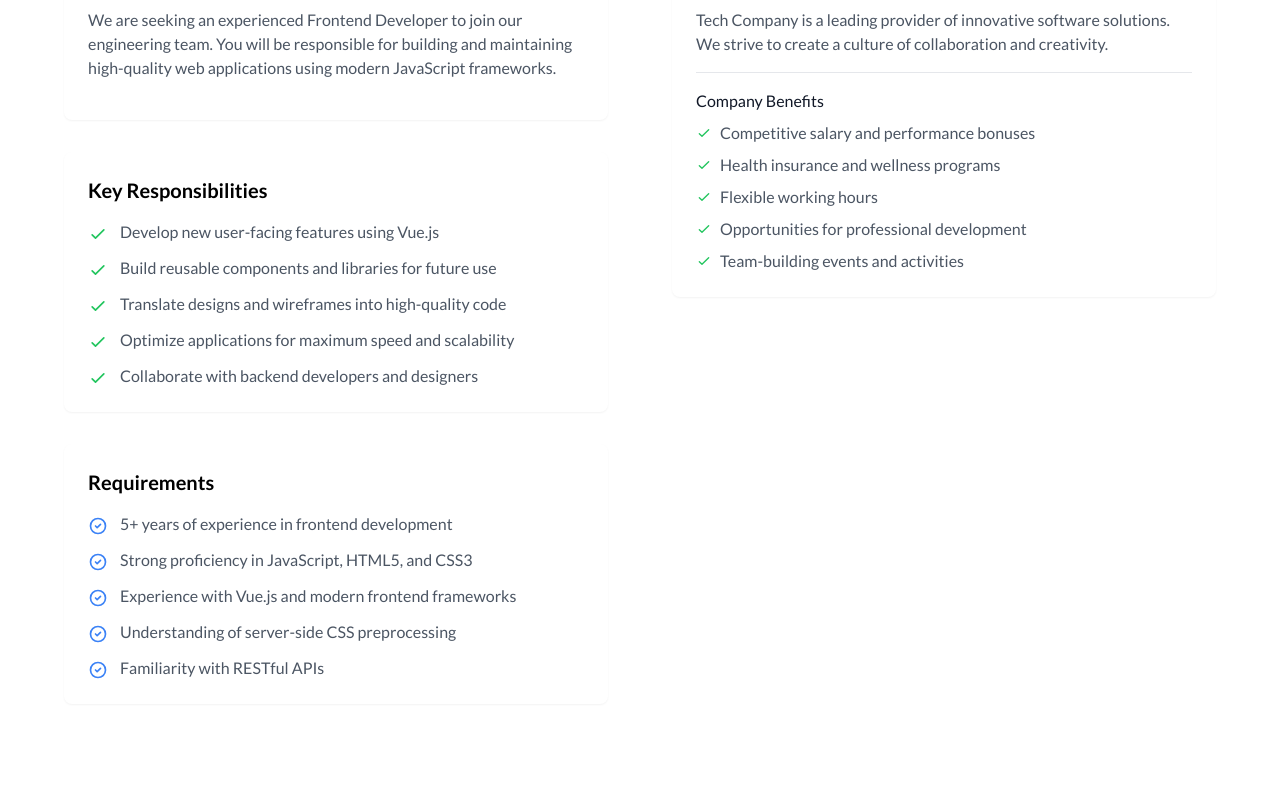
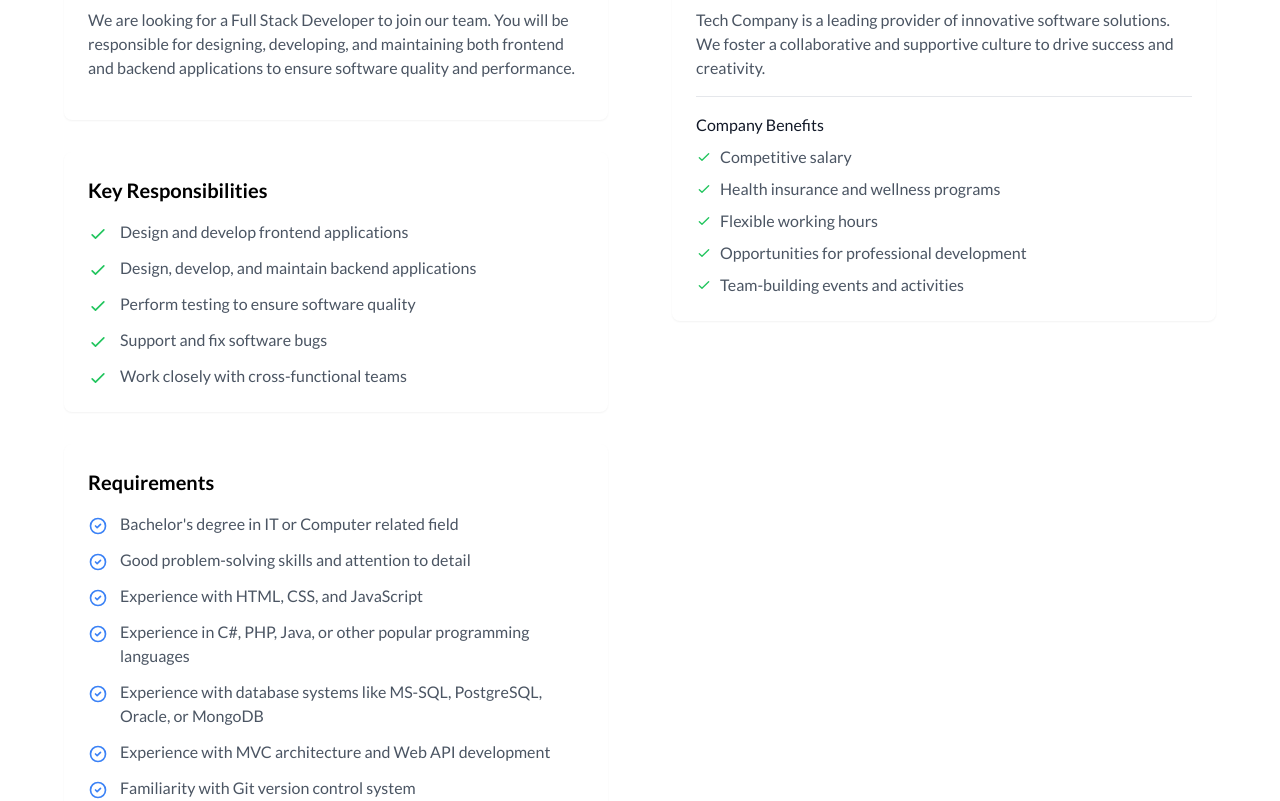
Before and after one commit to signofcommunication/gaws, a Nuxt app: page /careers/1 in a window 1280 px wide. Shown: the part 340-1141 px from the top of the page. Built offline with nearby package versions, Linux system fonts and the light colour scheme.

Commit message:
feat: update job detail

```diff
--- a/components/CareerDetail.vue
+++ b/components/CareerDetail.vue
@@ -115,7 +115,7 @@
             <h2 class="text-xl font-semibold mb-4">Requirements</h2>
             <ul class="space-y-3">
               <li
-                v-for="(requirement, index) in job.requirements"
+                v-for="(qualifications, index) in job.qualifications"
                 :key="index"
                 class="flex items-start"
               >
@@ -132,7 +132,7 @@
                     d="M9 12l2 2 4-4m6 2a9 9 0 11-18 0 9 9 0 0118 0z"
                   />
                 </svg>
-                <span class="text-gray-600">{{ requirement }}</span>
+                <span class="text-gray-600">{{ qualifications }}</span>
               </li>
             </ul>
           </section>
--- a/public/jobs.json
+++ b/public/jobs.json
@@ -1,28 +1,31 @@
 [
   {
     "id": 1,
-    "title": "FullStack Developer",
+    "title": "Full Stack Developer",
     "department": "Engineering",
     "location": "Onsite",
     "type": "Full-time",
-    "description": "We are seeking an experienced Frontend Developer to join our engineering team. You will be responsible for building and maintaining high-quality web applications using modern JavaScript frameworks.",
+    "description": "We are looking for a Full Stack Developer to join our team. You will be responsible for designing, developing, and maintaining both frontend and backend applications to ensure software quality and performance.",
     "responsibilities": [
-      "Develop new user-facing features using Vue.js",
-      "Build reusable components and libraries for future use",
-      "Translate designs and wireframes into high-quality code",
-      "Optimize applications for maximum speed and scalability",
-      "Collaborate with backend developers and designers"
+      "Design and develop frontend applications",
+      "Design, develop, and maintain backend applications",
+      "Perform testing to ensure software quality",
+      "Support and fix software bugs",
+      "Work closely with cross-functional teams"
     ],
-    "requirements": [
-      "5+ years of experience in frontend development",
-      "Strong proficiency in JavaScript, HTML5, and CSS3",
-      "Experience with Vue.js and modern frontend frameworks",
-      "Understanding of server-side CSS preprocessing",
-      "Familiarity with RESTful APIs"
+    "qualifications": [
+      "Bachelor's degree in IT or Computer related field",
+      "Good problem-solving skills and attention to detail",
+      "Experience with HTML, CSS, and JavaScript",
+      "Experience in C#, PHP, Java, or other popular programming languages",
+      "Experience with database systems like MS-SQL, PostgreSQL, Oracle, or MongoDB",
+      "Experience with MVC architecture and Web API development",
+      "Familiarity with Git version control system",
+      "Ability to work in a team, meet deadlines, and work with minimal supervision"
     ],
-    "companyDescription": "Tech Company is a leading provider of innovative software solutions. We strive to create a culture of collaboration and creativity.",
+    "companyDescription": "Tech Company is a leading provider of innovative software solutions. We foster a collaborative and supportive culture to drive success and creativity.",
     "benefits": [
-      "Competitive salary and performance bonuses",
+      "Competitive salary",
       "Health insurance and wellness programs",
       "Flexible working hours",
       "Opportunities for professional development",
@@ -35,24 +38,24 @@
     "department": "Analyst",
     "location": "Onsite",
     "type": "Full-time",
-    "description": "We are seeking an experienced Frontend Developer to join our engineering team. You will be responsible for building and maintaining high-quality web applications using modern JavaScript frameworks.",
+    "description": "We are looking for a System Analyst to join our team. You will be responsible for creating software design documentation, gathering user requirements, and proposing IT solutions to improve business operations.",
     "responsibilities": [
-      "Develop new user-facing features using Vue.js",
-      "Build reusable components and libraries for future use",
-      "Translate designs and wireframes into high-quality code",
-      "Optimize applications for maximum speed and scalability",
-      "Collaborate with backend developers and designers"
+      "Create Software Design and Analysis documentation such as Software Requirements Specification, Software Design Document, etc.",
+      "Gather user requirements",
+      "Create Business Process Modeling and propose improvements to support business operations through IT technology",
+      "Work collaboratively in teams, meet deadlines, and work with minimal supervision",
+      "Create reports for management and stakeholders regularly"
     ],
-    "requirements": [
-      "5+ years of experience in frontend development",
-      "Strong proficiency in JavaScript, HTML5, and CSS3",
-      "Experience with Vue.js and modern frontend frameworks",
-      "Understanding of server-side CSS preprocessing",
-      "Familiarity with RESTful APIs"
+    "qualifications": [
+      "Bachelor's degree in Information Systems or a Computer-related field",
+      "Strong communication skills, problem-solving skills, and attention to detail",
+      "Minimum 2 years of experience in a similar role",
+      "Experience in Business Process Modeling",
+      "Solid understanding of the System Development Life Cycle using Unified Process or Agile methodologies"
     ],
-    "companyDescription": "Tech Company is a leading provider of innovative software solutions. We strive to create a culture of collaboration and creativity.",
+    "companyDescription": "Tech Company is a leading provider of innovative software solutions. We foster a collaborative and creative culture to drive excellence in every project.",
     "benefits": [
-      "Competitive salary and performance bonuses",
+      "Competitive salary",
       "Health insurance and wellness programs",
       "Flexible working hours",
       "Opportunities for professional development",
```
